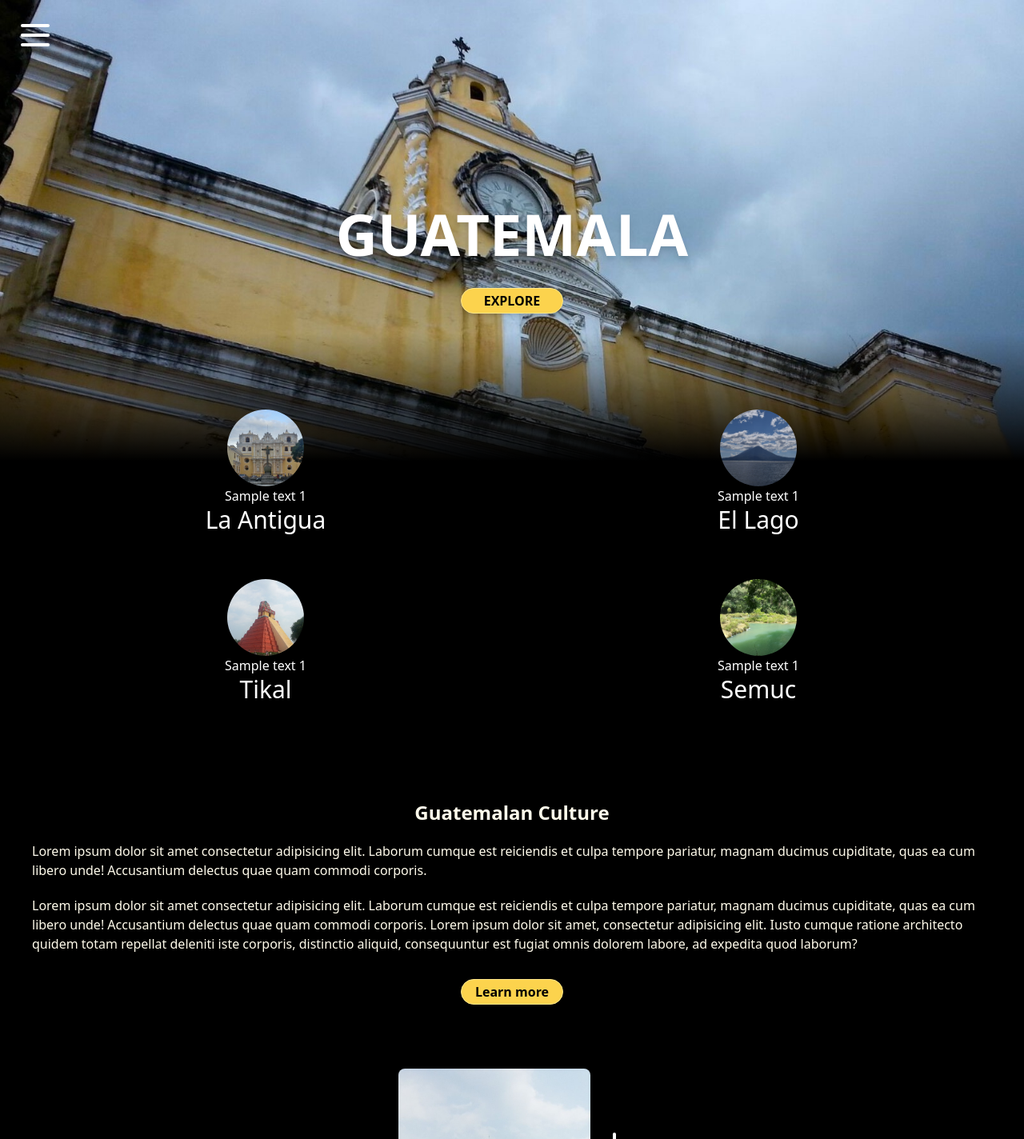
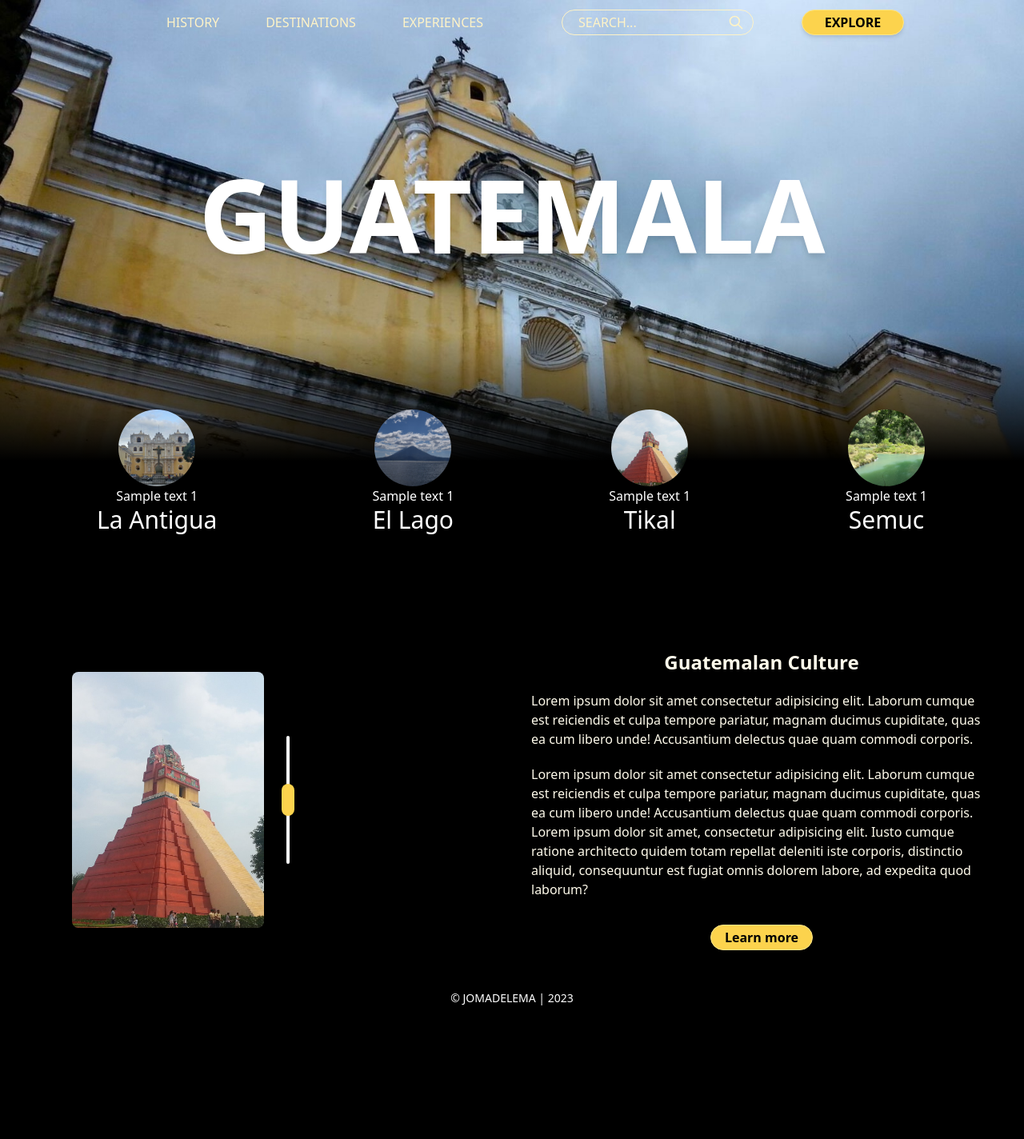
Before and after one commit to JOMADELEMA/countrypage, a Next.js app: page / in a window 1280 px wide. Shown: the top 1424 px of the page at 80% size. After the commit the page ends 1268 px from the top, so only its background shows below. Built offline with nearby package versions, Linux system fonts and the light colour scheme.

Commit message:
implemented UI for lg screens

```diff
--- /dev/null
+++ b/components/Navbar.jsx
@@ -0,0 +1,28 @@
+import React from 'react'
+import { IconSearch } from '@tabler/icons-react'
+
+const Navbar = () => {
+    return (
+        <>
+            <div className="hidden lg:flex justify-center gap-10 text-amber-100 mt-3">
+                <div className='flex justify-evenly w-128'>
+                    <div className='self-center cursor-pointer hover:font-semibold'>HISTORY</div>
+                    <div className='self-center cursor-pointer hover:font-semibold'>DESTINATIONS</div>
+                    <div className='self-center cursor-pointer hover:font-semibold'>EXPERIENCES</div>
+
+                </div>
+
+                <div className='flex text-amber-100'>
+                    <input type="text" className='bg-transparent border border-amber-100 placeholder:text-amber-100 hover:border-2 focus:outline-none focus:border-2 focus:placeholder:opacity-50 rounded-full pl-5 h-8 w-60 self-center ' placeholder='SEARCH...' />
+                    <IconSearch size={20} className='self-center -translate-x-8' />
+                </div>
+
+                <div className="border text-black border-amber-200 bg-amber-300 hover:bg-amber-200 rounded-full flex text-gray font-semibold w-32 h-8 self-center items-center justify-center shadow-md cursor-pointer">
+                    EXPLORE
+                </div>
+            </div>
+        </>
+    )
+}
+
+export default Navbar
--- a/contexts/ContextProvider.jsx
+++ b/contexts/ContextProvider.jsx
@@ -4,9 +4,14 @@ const StateContext = createContext();
 
 export const ContextProvider = ({ children }) => {
     const [sidebarVisible, setSidebarVisible] = useState(false);
+    const [navbarVisible, setNavbarVisible] = useState(false);
 
     const toggleSidebar = (isVisible) => {
         setSidebarVisible(!isVisible);
+    }
+
+    const toggleNavbar = (isVisible) => {
+        setNavbarVisible(!isVisible);
     }
 
     return (
@@ -14,7 +19,9 @@ export const ContextProvider = ({ children }) => {
             value={{
 
                 sidebarVisible,
-                toggleSidebar
+                toggleSidebar,
+                navbarVisible,
+                toggleNavbar
             }
             }
         >
--- a/src/pages/index.js
+++ b/src/pages/index.js
@@ -4,56 +4,60 @@ import { Inter } from "next/font/google";
 import styles from "@/styles/Home.module.css";
 import { IconMenu2 } from "@tabler/icons-react";
 import Sidebar from "../../components/Sidebar";
+import Navbar from "../../components/Navbar";
 import { useStateContext } from "../../contexts/ContextProvider";
 
 const inter = Inter({ subsets: ["latin"] });
 
 export default function Home() {
-
-  const {sidebarVisible, toggleSidebar } = useStateContext();
+  const { sidebarVisible, toggleSidebar } = useStateContext();
 
   return (
     <>
+      <div className="w-full h-160 bg-150 bg-top md:bg-cover bg-no-repeat flex flex-col bg-arco relative">
         <Sidebar />
-
-        <div className="w-full h-160 bg-150 bg-top md:bg-cover bg-no-repeat flex flex-col bg-arco relative">
+        <Navbar />
         <IconMenu2
-          onClick={()=>toggleSidebar(sidebarVisible)}
+          onClick={() => toggleSidebar(sidebarVisible)}
           size={48}
           color="white"
-            className="ml-5 mt-5 absolute cursor-pointer"
+          className="ml-5 mt-5 absolute cursor-pointer lg:hidden"
         />
-          <h1 className="text-7xl font-semibold text-white drop-shadow-lg mt-64 self-center">
+        <h1 className="text-7xl lg:text-9xl font-semibold text-white drop-shadow-lg mt-64 lg:mt-40 self-center">
           GUATEMALA
         </h1>
-          <div className="border border-amber-200 bg-amber-300 hover:bg-amber-200 rounded-full flex text-gray font-semibold w-32 h-8 self-center items-center justify-center shadow-md cursor-pointer mt-8">
+        <div className="lg:hidden border border-amber-200 bg-amber-300 hover:bg-amber-200 rounded-full flex text-gray font-semibold w-32 h-8 self-center items-center justify-center shadow-md cursor-pointer mt-8">
           EXPLORE
         </div>
         <div className="w-full h-40 bottom-0 absolute bg-gradient-to-b from-transparent to-black"></div>
       </div>
-        <div className="grid gap-8 grid-cols-2 grid-rows-2 mx-10">
-          <div className="-translate-y-16 place-self-center cursor-pointer flex flex-col hover:saturate-150 text-white hover:text-amber-50">
-            <div className=" rounded-full h-24 w-24  bg-antigua-square bg-cover self-center "></div>
+      <div className="grid gap-8 grid-cols-2 grid-rows-2 lg:flex lg:justify-around mx-10">
+        <div className="-translate-y-16 place-self-center cursor-pointer flex flex-col hover:saturate-150 text-white hover:text-amber-50 hover:font-semibold">
+          <div className=" rounded-full h-24 w-24  bg-antigua-square bg-cover self-center hover:border-2 border-amber-100"></div>
           <p className="text-md text-center">Sample text 1</p>
           <p className="text-3xl text-center">La Antigua</p>
         </div>
-          <div className="-translate-y-16 place-self-center cursor-pointer flex flex-col hover:saturate-150 text-white hover:text-amber-50">
-            <div className=" rounded-full h-24 w-24  bg-lago-square bg-cover self-center "></div>
+        <div className="-translate-y-16 place-self-center cursor-pointer flex flex-col hover:saturate-150 text-white hover:text-amber-50 hover:font-semibold">
+          <div className=" rounded-full h-24 w-24  bg-lago-square bg-cover self-center hover:border-2 border-amber-100"></div>
           <p className="text-md text-center">Sample text 1</p>
           <p className="text-3xl text-center">El Lago</p>
         </div>
-          <div className="-translate-y-10 place-self-center cursor-pointer flex flex-col hover:saturate-150 text-white hover:text-amber-50">
-            <div className=" rounded-full h-24 w-24  bg-tikal-square bg-cover self-center "></div>
+        <div className="-translate-y-10 lg:-translate-y-16 place-self-center cursor-pointer flex flex-col hover:saturate-150 text-white hover:text-amber-50 hover:font-semibold">
+          <div className="rounded-full h-24 w-24  bg-tikal-square bg-cover self-center hover:border-2 border-amber-100"></div>
           <p className="text-md text-center">Sample text 1</p>
           <p className="text-3xl text-center">Tikal</p>
         </div>
-          <div className="-translate-y-10 place-self-center cursor-pointer flex flex-col hover:saturate-150 text-white hover:text-amber-50">
-            <div className=" rounded-full h-24 w-24  bg-semuc-square bg-cover self-center "></div>
+        <div className="-translate-y-10 lg:-translate-y-16 place-self-center cursor-pointer flex flex-col hover:saturate-150 text-white hover:text-amber-50 hover:font-semibold">
+          <div className=" rounded-full h-24 w-24  bg-semuc-square bg-cover self-center hover:border-2 border-amber-100"></div>
           <p className="text-md text-center">Sample text 1</p>
           <p className="text-3xl text-center">Semuc</p>
         </div>
       </div>
-        <div className=" mt-20 mx-10 flex flex-col" id="guatemalan-culture">
+      <div className="lg:flex lg:flex-row-reverse lg:justify-between">
+        <div
+          className=" mt-20 mx-10 flex flex-col lg:w-160"
+          id="guatemalan-culture"
+        >
           <h1 className="text-amber-50 text-2xl font-semibold mb-5 text-center">
             Guatemalan Culture
           </h1>
@@ -78,7 +82,7 @@ export default function Home() {
           </div>
         </div>
 
-        <div className="mt-20 mx-10 flex justify-center">
+        <div className="mt-20 mx-10 flex justify-center lg:w-96 place-items-center">
           <div className="relative h-80 w-60 overflow-hidden">
             <Image
               className=" rounded-lg object-cover"
@@ -90,7 +94,7 @@ export default function Home() {
 
           <div
             id="slider"
-            className="relative flex col ml-5 w-6 place-items-center"
+            className="relative flex col ml-5 w-6 lg:h-80 place-items-center"
           >
             <div
               id="slider-base"
@@ -102,6 +106,7 @@ export default function Home() {
             ></div>
           </div>
         </div>
+      </div>
       <div className="h-10 mt-10 text-white flex flex-col justify-center place-items-center">
         <p className="text-sm font-light">&copy; JOMADELEMA | 2023</p>
       </div>
```
Lines whose indentation alone changed are shown as unchanged.
